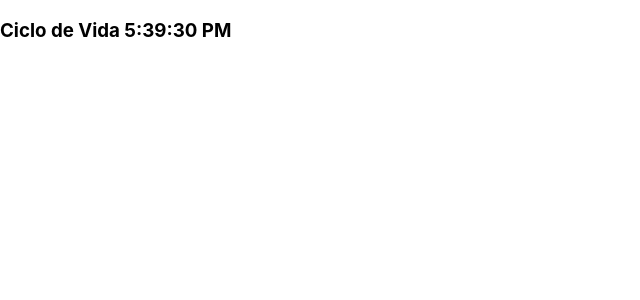
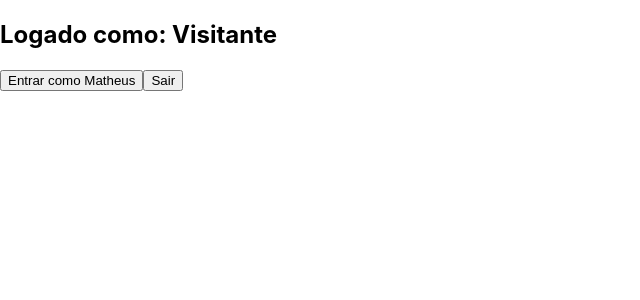
Before and after one commit to mauricioqvp/ReactZeroAoAvancado, a React (Create React App) app: page / in a window 1280 px wide. Shown: the top 300 px of the page, without its empty margins (0-640 px from the left). Built offline with nearby package versions, Linux system fonts and the light colour scheme.

Commit message:
Arquivos externos, Eventos

```diff
--- a/src/App.js
+++ b/src/App.js
@@ -1,29 +1,12 @@
 import React, { Component } from "react";
+import Membro from "./components/Membro";
 
 class App extends Component{
-  /* Configura um estado básico inicial */
-  constructor(props){
-    super(props);
-    this.state ={
-      hora: '00:00:00'
-    };
-  }
-
-  /* Logo depois que o componente é criado */
-componentDidMount(){
-  setInterval(() => {
-    this.setState({ hora: new Date().toLocaleTimeString() })
-  }, 1000);
-}
-
-componentDidUpdate(){
-  console.log('Atualizou!!');
-}
 
     render(){
       return(
         <div>
-          <h3>Ciclo de Vida {this.state.hora} </h3>
+          <Membro nome='Visitante' />
         </div>
       );
     }
--- /dev/null
+++ b/src/components/Membro/index.js
@@ -0,0 +1,38 @@
+import React, { Component } from "react";
+
+class Membro extends Component{
+
+    constructor(props){
+        super(props);
+        this.state = {
+            nome: props.nome
+        };
+
+        this.entrar = this.entrar.bind(this);
+        // this.sair = this.sair.bind(this);
+    }
+
+    entrar(usuario){
+        this.setState({nome: usuario});
+    }
+
+    sair(){
+        alert('Saiu');
+    }
+
+
+    /* Aula 39 sobre Eventos, do curso.
+       tem umas coisas complicadas no 9:00 min
+       desta aula. Favor, rever. */
+    render(){
+        return(
+            <div>
+                <h2>Logado como: {this.state.nome}</h2>
+                <button onClick={ () => this.entrar('Lucas')}>Entrar como Matheus</button>
+                <button onClick={ () => this.setState({nome: ''}) }>Sair</button>
+            </div>
+        );
+    }
+}
+
+export default Membro;
```
